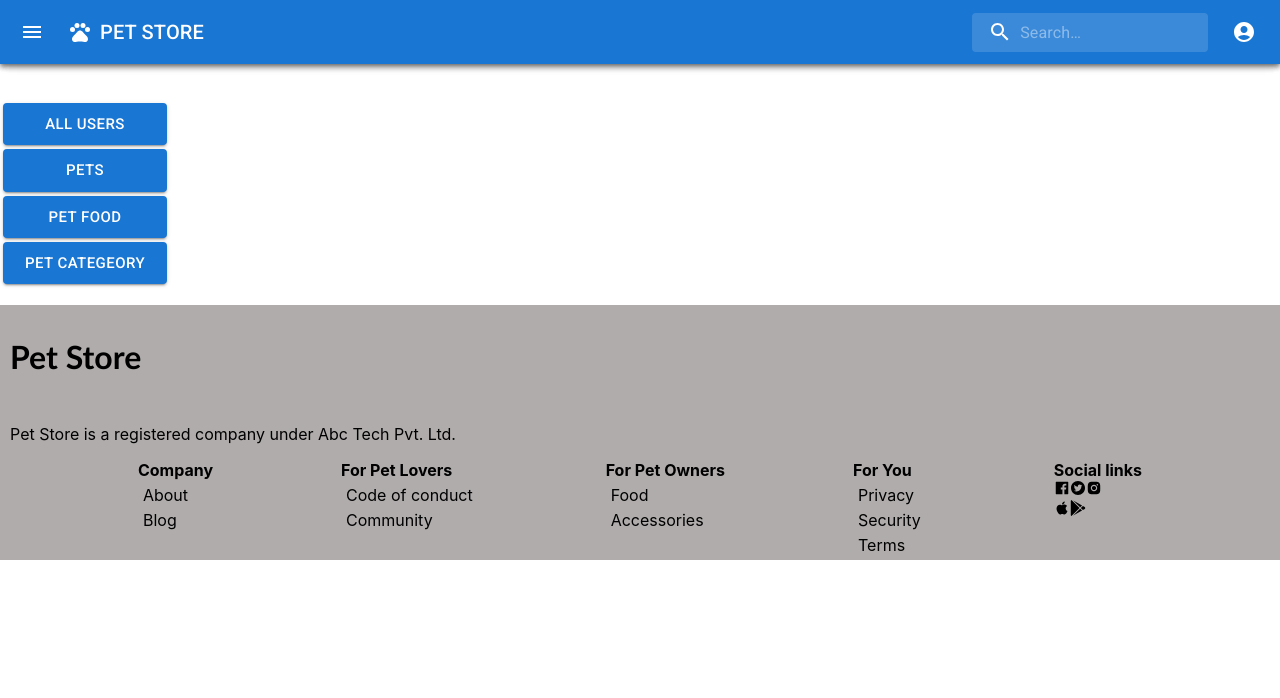
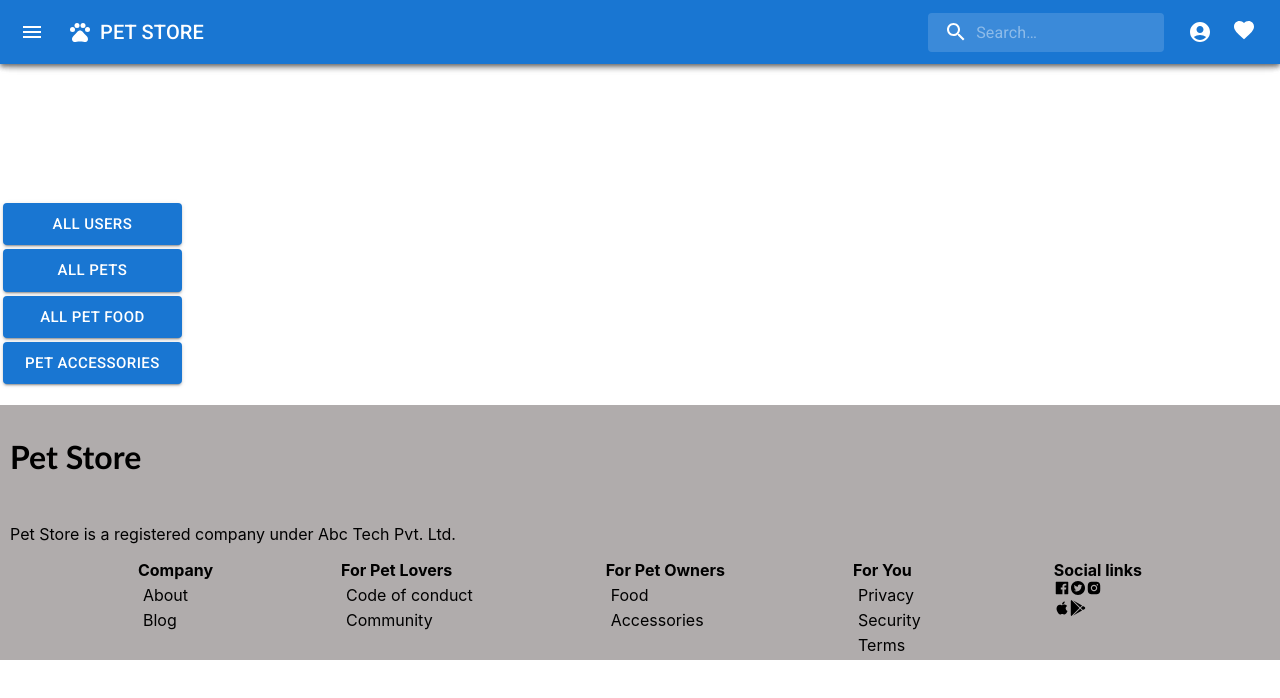
Before and after one commit to Bhavanawankhede/PetshopProject, a React (Create React App) app in the folder petshop-app/: page /admin in a window 1280 px wide. Shown: the top 698 px of the page. Built offline with nearby package versions, Linux system fonts and the light colour scheme; sample sign-in values are in the browser's storage.

Commit message:
New files updated.

```diff
--- a/petshop-app/src/App.css
+++ b/petshop-app/src/App.css
@@ -114,7 +114,7 @@ img{
 }
 
 .mainContainer{
-  padding-top: 100px;
+  padding-top: 200px;
 }
 
 .btn-add-delete{
@@ -123,6 +123,18 @@ img{
 
 .tableContainer{
   padding-top: 100px;
-  padding-left: 200px;
+padding-right: 30px;
 
 }
+
+.outerDiv{
+  display: flex;
+}
+
+.rows{
+  padding: 100px;
+}
+
+.favouriteBtn{
+ padding-left: 20px;
+}
--- a/petshop-app/src/MainRoutes.tsx
+++ b/petshop-app/src/MainRoutes.tsx
@@ -17,6 +17,7 @@ import AllUsers from './MyComponents/AllUsers'
 import AllPets from './MyComponents/AllPets'
 import AllPetFood from './MyComponents/AllPetFood'
 import EditPet from './MyComponents/EditPet'
+
 
 export default function MainRoutes() {
 
@@ -42,7 +43,7 @@ export default function MainRoutes() {
                 <Route path='/allusers' element={<AllUsers/>}></Route>
                 <Route path='/allpets' element={<AllPets/>}></Route>
                 <Route path='/allpetfood' element={<AllPetFood/>}></Route>
-                <Route path='/editpet' element={<EditPet petId={0}/>}></Route>
+                <Route path='/editpet' element={<EditPet/>}></Route>
 
             </Route>
 
--- a/petshop-app/src/MyComponents/Navbar.tsx
+++ b/petshop-app/src/MyComponents/Navbar.tsx
@@ -36,6 +36,7 @@ import Logout from './Logout';
 import { useEffect, useState } from 'react';
 import LogoutIcon from '@mui/icons-material/Logout';
 import { isVisible } from '@testing-library/user-event/dist/utils';
+import '../App.css';
 
 
 
@@ -122,7 +123,7 @@ export default function PrimarySearchAppBar() {
   const isMobileMenuOpen = Boolean(mobileMoreAnchorEl);
   const theme = useTheme();
   const [open, setOpen] = React.useState(false);
-  const [showlogout,setShowLogout] = useState(false);
+  const [showlogout, setShowLogout] = useState(false);
   let navigate = useNavigate();
 
 
@@ -156,12 +157,12 @@ export default function PrimarySearchAppBar() {
     setOpen(false);
   };
 
-  const showOpenCart = () =>{
-    if(isLoggedIn){
+  const showOpenCart = () => {
+    if (isLoggedIn) {
       openCart();
       navigate('/shoppingCart');
     }
-    else{
+    else {
       openCart();
       navigate('/login')
     }
@@ -179,29 +180,22 @@ export default function PrimarySearchAppBar() {
 
   })
 
-const showLogoutBtn =() =>{
+  const showLogoutBtn = () => {
     let user = localStorage.getItem("userEmail")
-  console.log("USER: "+ user)
-  if(user!= null){
-    <Button variant='text' href="/logout" sx={{color: 'white', visibility: "visible"}}  {...showLogoutBtn}><LogoutIcon/></Button>
+    console.log("USER: " + user)
+    if (user != null) {
+      <Button variant='text' href="/logout" sx={{ color: 'white', visibility: "visible" }}  {...showLogoutBtn}><LogoutIcon /></Button>
       // setShowLogout(true);
     }
-  else{
+    else {
       setShowLogout(false);
     }
   };
 
-const logoutBtn = ()=>{
+  const logoutBtn = () => {
     navigate('/logout')
   }
 
-
-
-
-
-  // const handleSubmit = () => {
-  //   {openCart}
-  // }
   const menuId = 'primary-search-account-menu';
   const renderMenu = (
     <Menu
@@ -219,11 +213,9 @@ const logoutBtn = ()=>{
       open={isMenuOpen}
       onClose={handleMenuClose}
     >
-       { !isLoggedIn && <MenuItem onClick={handleMenuClose}><LoginIcon/>Login</MenuItem>}
-       { !isLoggedIn && <MenuItem onClick={handleMenuClose}><LoginIcon/>Register</MenuItem>}
-       { isLoggedIn && <MenuItem onClick={logoutBtn}><LoginIcon/>Logout</MenuItem>}
-       {/* { isLoggedIn && <Button variant='text' href="/logout" sx={{color: 'white'}}  {...showLogoutBtn}><LogoutIcon/></Button>} */}
-
+      {!isLoggedIn && <MenuItem onClick={handleMenuClose}><LoginIcon />Login</MenuItem>}
+      {!isLoggedIn && <MenuItem onClick={handleMenuClose}><LoginIcon />Register</MenuItem>}
+      {isLoggedIn && <MenuItem onClick={logoutBtn}><LoginIcon />Logout</MenuItem>}
     </Menu>
   );
 
@@ -244,26 +236,6 @@ const logoutBtn = ()=>{
       open={isMobileMenuOpen}
       onClose={handleMobileMenuClose}
     >
-      <MenuItem>
-        {/* <IconButton size="large" aria-label="show 4 new mails" color="inherit">
-          <Badge badgeContent={4} color="error">
-            <MailIcon />
-          </Badge>
-        </IconButton>
-        <p>Messages</p>
-      </MenuItem>
-      <MenuItem>
-        <IconButton
-          size="large"
-          aria-label="show 17 new notifications"
-          color="inherit"
-        >
-          <Badge badgeContent={17} color="error">
-            <NotificationsIcon />
-          </Badge>
-        </IconButton>
-        <p>Notifications</p>
-      </MenuItem>
       <MenuItem onClick={handleProfileMenuOpen}>
         <IconButton
           size="large"
@@ -273,7 +245,7 @@ const logoutBtn = ()=>{
           color="inherit"
         >
           <AccountCircle />
-        </IconButton> */}
+        </IconButton>
         <p>Profile</p>
       </MenuItem>
     </Menu>
@@ -284,8 +256,8 @@ const logoutBtn = ()=>{
 
 
   return (
-    <Box >
-        <Outlet/>
+    <Box>
+      <Outlet />
       <AppBar position="fixed" open={open}>
         <Toolbar>
           <IconButton
@@ -299,8 +271,8 @@ const logoutBtn = ()=>{
           </IconButton>
 
           <PetsIcon></PetsIcon>
-          <Button variant="text" href="/home" sx={{color: 'white'}}>
-            <Typography variant="h6"  component="div" textAlign={'center'}>
+          <Button variant="text" href="/home" sx={{ color: 'white' }}>
+            <Typography variant="h6" component="div" textAlign={'center'}>
               Pet Store
             </Typography>
           </Button>
@@ -325,7 +297,7 @@ const logoutBtn = ()=>{
             <Divider />
             <List>
               {/* {['Dog', 'Cat', 'Aquarium pets', 'Small Pets' , 'Birds' , 'Login'].map((text, index) => ( */}
-            <ListItem  disablePadding>
+              <ListItem disablePadding>
                 <ListItemButton component="a" href="/dog">
                   {/* <ListItemButton>
               <Nav.Link to="dog" as={NavLink}>
@@ -335,22 +307,22 @@ const logoutBtn = ()=>{
                 </ListItemButton>
               </ListItem>
               {/* ))} */}
-          <ListItem  disablePadding>
+              <ListItem disablePadding>
                 <ListItemButton component="a" href="#">
                   <ListItemText primary={"Cat"} />
                 </ListItemButton>
               </ListItem>
-            <ListItem  disablePadding>
+              <ListItem disablePadding>
                 <ListItemButton component="a" href="#">
                   <ListItemText primary={"Birds"} />
                 </ListItemButton>
               </ListItem>
-            <ListItem  disablePadding>
+              <ListItem disablePadding>
                 <ListItemButton component="a" href="#">
                   <ListItemText primary={"Aquerium  Pets"} />
                 </ListItemButton>
               </ListItem>
-            <ListItem  disablePadding>
+              <ListItem disablePadding>
                 <ListItemButton component="a" href="#">
                   <ListItemText primary={"About Us"} />
                 </ListItemButton>
@@ -360,19 +332,19 @@ const logoutBtn = ()=>{
               </ListItem>
               <ListItem>
                 <ListItemButton>
-                <ListItemIcon><FacebookIcon color="primary"/></ListItemIcon>
+                  <ListItemIcon><FacebookIcon color="primary" /></ListItemIcon>
                 </ListItemButton>
                 <ListItemButton>
-                <ListItemIcon><InstagramIcon sx={{ color: orange[300] }}/></ListItemIcon>
+                  <ListItemIcon><InstagramIcon sx={{ color: orange[300] }} /></ListItemIcon>
                 </ListItemButton>
                 <ListItemButton>
-                <ListItemIcon><GoogleIcon color="action"/></ListItemIcon>
+                  <ListItemIcon><GoogleIcon color="action" /></ListItemIcon>
                 </ListItemButton>
               </ListItem>
             </List>
           </Drawer>
           <Box sx={{ flexGrow: 1 }} />
-          <Box sx={{ display: { xs: 'none', md: 'flex' } ,'padding-right':'20'}}>
+          <Box sx={{ display: { xs: 'none', md: 'flex' }, 'padding-right': '20' }}>
             <IconButton
               size="large"
               color="inherit">
@@ -399,11 +371,9 @@ const logoutBtn = ()=>{
             </IconButton>
           </Box>
 
-          {/* ///////////////////////////////////updated code */}
           {cartQuantity > 0 && (
       <Button
-          // onClick={() => { openCart; hideStoreItem;}}
-          onClick= {showOpenCart}
+              onClick={showOpenCart}
               style={{ width: "3rem", height: "3rem", position: "relative" }}
               className="rounded-circle"
             >
@@ -419,19 +389,17 @@ const logoutBtn = ()=>{
                   position: "absolute",
                   bottom: 0,
                   right: 0,
-                // transform: "translate(25%, 25%)",
                 }}
               >
                 {cartQuantity}
               </div>
             </Button>
           )}
-        {/* <div>
+
+          <Box className='favouriteBtn'>
             <FavoriteIcon sx={{ color: 'white' }} fontSize="medium"></FavoriteIcon>
-         </div> */}
+          </Box>
 
-
-          {/* updated code///////////////////////////////////////////////////// */}
           <Box sx={{ display: { xs: 'flex', md: 'none' } }}>
             <IconButton
               size="large"
--- a/petshop-app/src/MyComponents/admin.tsx
+++ b/petshop-app/src/MyComponents/admin.tsx
@@ -1,6 +1,10 @@
 import { Button } from '@mui/material';
 import React, { useEffect, useState } from 'react'
 import { useNavigate } from 'react-router-dom';
+import AllPetFood from './AllPetFood';
+import AllPets from './AllPets';
+import AllUsers from './AllUsers';
+import '../App.css';
 
 
 type Props = {}
@@ -8,6 +12,11 @@ type Props = {}
 export default function Admin({ }: Props) {
 
   const navigate = useNavigate();
+
+  const [showUser, setShowUser] = useState(false);
+  const [showPets, setShowPets] = useState(false);
+  const [showPetFood, setShowPetFood] = useState(false);
+
 
 
 
@@ -24,40 +33,67 @@ export default function Admin({ }: Props) {
 
   })
 
-  const formWidth ={
+  const formWidth = {
     width: 400
+  }
+
+  const showUserData = () => {
+    setShowUser(true);
+    setShowPets(false);
+    setShowPetFood(false);
+  }
+
+  const showAllPetsData = () => {
+    setShowUser(false);
+    setShowPets(true);
+    setShowPetFood(false);
+  }
+
+  const showAllPetFoodData = () => {
+    setShowUser(false);
+    setShowPets(false);
+    setShowPetFood(true);
   }
 
 
   return (
+    <>
+      <div className="outerDiv">
         <div className="mainContainer" style={formWidth} >
           <table>
+            <tr >
+              <td>
+                <Button className='rows' variant="contained" size="large" fullWidth onClick={showUserData}>All Users</Button>
+              </td>
+            </tr>
+
             <tr>
               <td>
-          <Button variant="contained" size="large" fullWidth href='/allusers'>All Users</Button>
+                <Button className='rows' variant="contained" size="large" fullWidth onClick={showAllPetsData}>All pets</Button>
               </td>
             </tr>
             <tr>
               <td>
-          <Button variant="contained" size="large" fullWidth href='/allpets'>Pets</Button>
+                <Button className='rows' variant="contained" size="large" fullWidth onClick={showAllPetFoodData}>All Pet Food</Button>
               </td>
             </tr>
             <tr>
               <td>
-          <Button variant="contained" size="large" fullWidth href='/allpetfood'>Pet Food</Button>
-          </td>
-        </tr>
-        <tr>
-          <td>
-          <Button variant="contained" size="large" fullWidth>Pet Categeory</Button>
+                <Button className='rows' variant="contained" size="large" fullWidth>Pet Accessories</Button>
               </td>
             </tr>
           </table>
 
 
 
-
         </div>
+        <div>
+          {showUser && <AllUsers />}
+          {showPets && <AllPets />}
+          {showPetFood && <AllPetFood />}
+        </div>
+      </div>
+    </>
 
   )
 }
```
Also changed, not shown: petshop-app/src/MyComponents/AllPets.tsx (+14 -12 lines), petshop-app/src/MyComponents/EditPet.tsx (+10 -8 lines). Lines whose indentation alone changed are shown as unchanged.
